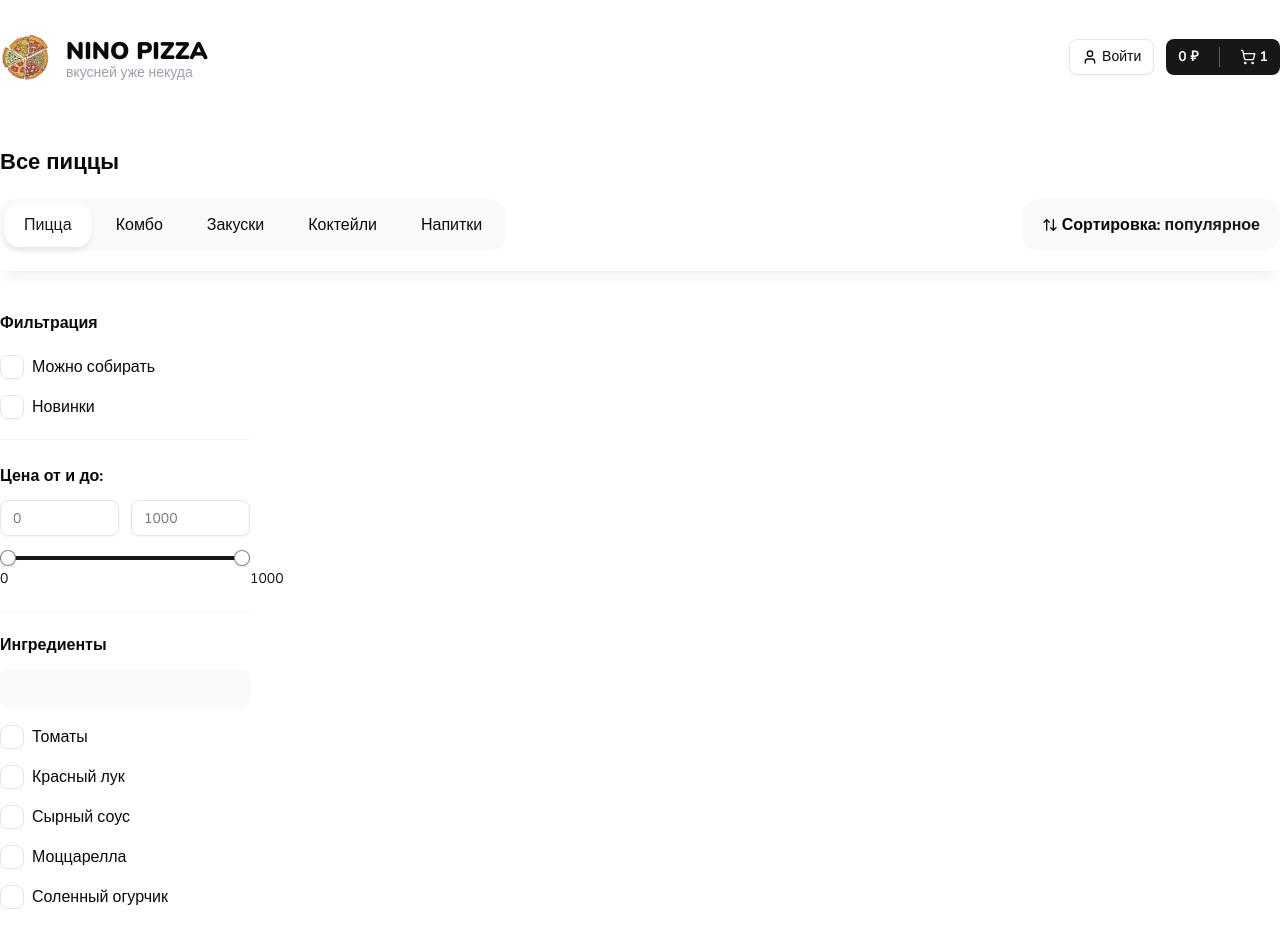
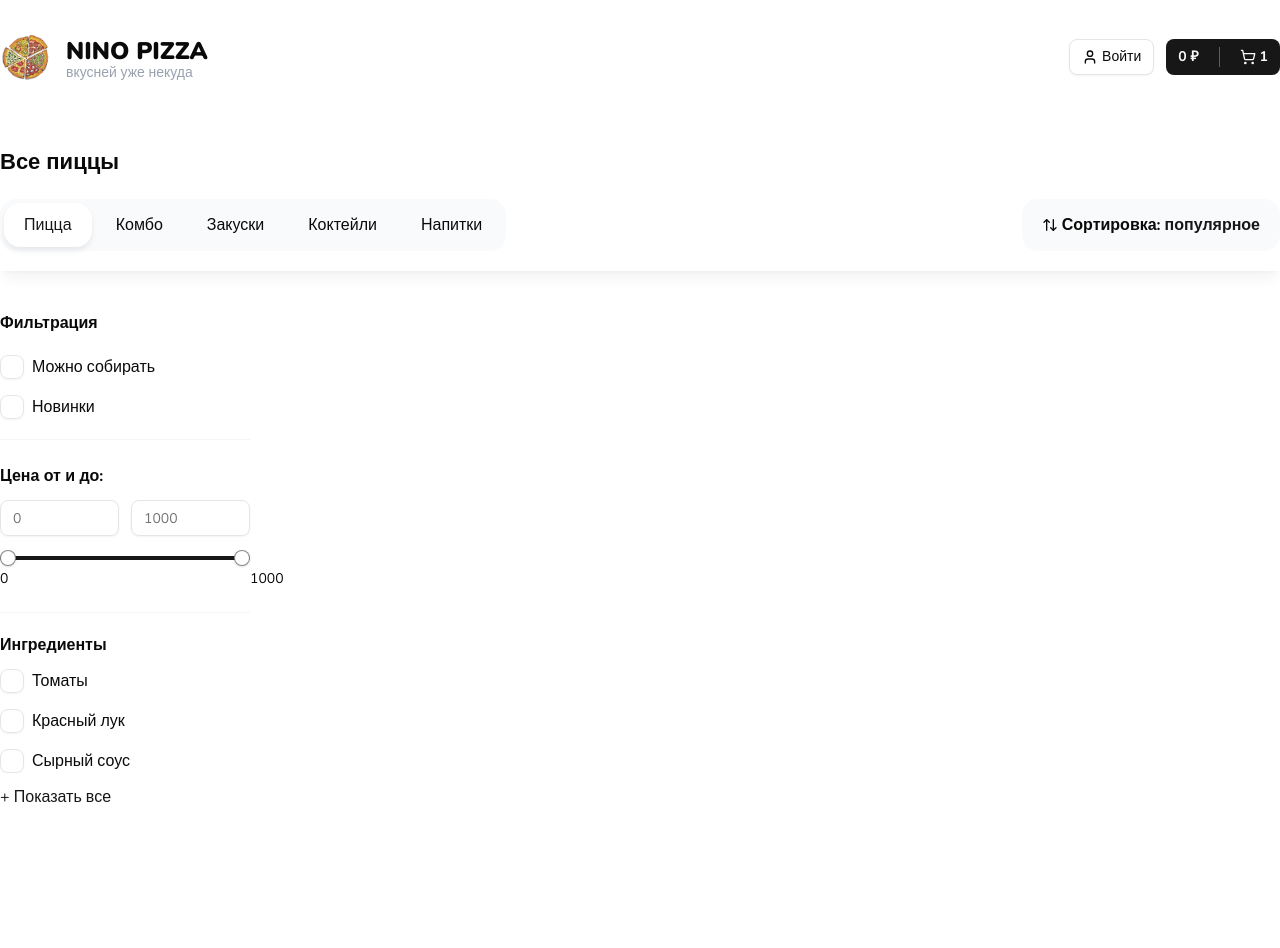
Before and after one commit to evkondr/nino-pizza, a Next.js app: page / in a window 1280 px wide. Shown: the top 948 px of the page. After the commit the page ends 865 px from the top, so only its background shows below. Built offline with nearby package versions, Linux system fonts and the light colour scheme.

Commit message:
feat: add CheckboxFiltersGroup

```diff
--- a/src/shared/CheckboxFiltersGroup.tsx
+++ b/src/shared/CheckboxFiltersGroup.tsx
@@ -1,6 +1,7 @@
+'use client'
 import { Input } from '@/components/ui/input';
 import { FilterCheckBoxProps, PropsWithClass } from '@/types';
-import React from 'react'
+import React, { useState } from 'react'
 import FilterCheckbox from './FilterCheckbox';
 
 interface Props extends PropsWithClass {
@@ -16,13 +17,26 @@ interface Props extends PropsWithClass {
   className?: string;
   name?: string;
 }
-const CheckboxFiltersGroup = ({ title, items, searchInputPlaceholder, className }:Props) => {
+const CheckboxFiltersGroup = ({
+  title,
+  items,
+  limit = 5,
+  defaultItems,
+  searchInputPlaceholder = 'Поиск...',
+  className
+}:Props) => {
+  const [showAll, setShowAll] = useState<boolean>(false);
+  const [ searchValue, setSearchValue ] = useState<string>('');
+
+  const list = showAll ? items.filter((item) => item.text.toLocaleLowerCase().includes(searchValue.toLocaleLowerCase())) : (defaultItems || items).slice(0, limit);
+
   const onChangeSearchInput = (e: React.ChangeEvent<HTMLInputElement>) => {
-
+    setSearchValue(e.target.value);
   };
   return (
     <div className={className}>
       <p className="font-bold mb-3">{title}</p>
+      {showAll && (
         <div className="mb-5">
           <Input
             onChange={onChangeSearchInput}
@@ -30,8 +44,9 @@ const CheckboxFiltersGroup = ({ title, items, searchInputPlaceholder, className
             className="bg-gray-50 border-none"
           />
         </div>
+      )}
       <div className="flex flex-col gap-4 max-h-96 pr-2 overflow-auto scrollbar">
-        {items.map((item, index) => (<FilterCheckbox
+        {list.map((item, index) => (<FilterCheckbox
             key={index}
             text={item.text}
             value={item.value}
@@ -40,6 +55,13 @@ const CheckboxFiltersGroup = ({ title, items, searchInputPlaceholder, className
             onCheckedChange={() => console.log(item.value)}
           />))}
       </div>
+      {items.length > limit && (
+        <div className={showAll ? 'border-t border-t-neutral-100 mt-4' : ''}>
+          <button onClick={() => setShowAll(!showAll)} className="text-primary mt-3">
+            {showAll ? 'Скрыть' : '+ Показать все'}
+          </button>
+        </div>
+      )}
     </div>
   )
 }
--- a/src/shared/Filters.tsx
+++ b/src/shared/Filters.tsx
@@ -26,7 +26,7 @@ const Filters = ({ className }:PropsWithClass) => {
       <CheckboxFiltersGroup
         title="Ингредиенты"
         className="mt-5"
-        limit={5}
+        limit={3}
         defaultItems={[
           {
             text: 'Томаты',
```
Lines whose indentation alone changed are shown as unchanged.
